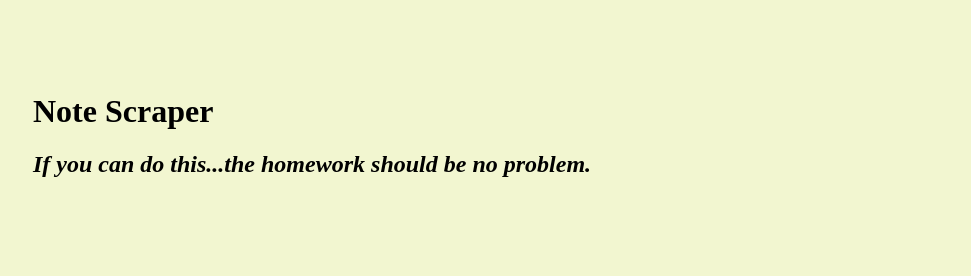
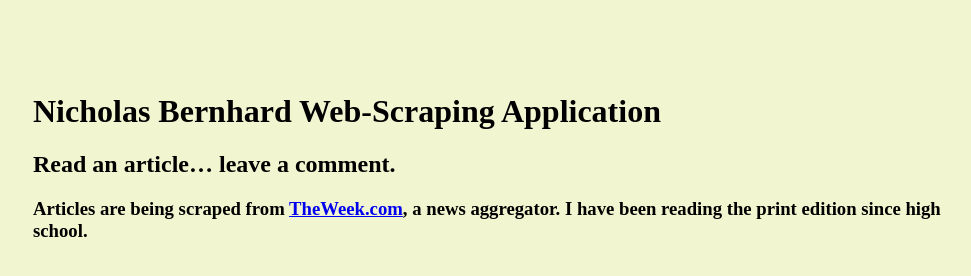
Before and after one commit to NDHF/mongoProject, a website: page public/index.html in a window 1280 px wide. Shown: the whole page, without its empty margins (127-1098 px from the left). Drawn offline with nearby package versions, Linux system fonts and the light colour scheme; no server answers.

Commit message:
Some simple HTML improvements for the time being

```diff
--- a/public/index.html
+++ b/public/index.html
@@ -2,7 +2,8 @@
 <html lang="en-us">
   <head>
     <meta charset="UTF-8">
-    <title>Scraping With Mongoose</title>
+    <title>Nicholas Bernhard's Web-Scraping Application</title>
+    <!-- Inline Style -->
     <style>
       body { background-color: #F2F6D0 }
       #wrapper {
@@ -41,12 +42,15 @@
   </head>
   <body>
     <div id="wrapper">
-      <h1>Note Scraper</h1>
-      <h2><i>If you can do this...the homework should be no problem.</i></h2>
+      <h1>Nicholas Bernhard Web-Scraping Application</h1>
+      <h2>Read an article&hellip; leave a comment.</h2>
+      <h3>Articles are being scraped from <a href="http://www.theweek.com">TheWeek.com</a>, a news aggregator. I have been reading the print edition since high school.</h3>
       <div id="articles"></div>
       <div id="notes"></div>
     </div>
+    <!-- jQuery -->
     <script src="https://cdnjs.cloudflare.com/ajax/libs/jquery/3.2.1/jquery.min.js"></script>
+    <!-- View-Model Script -->
     <script src="app.js"></script>
   </body>
 </html>
```
